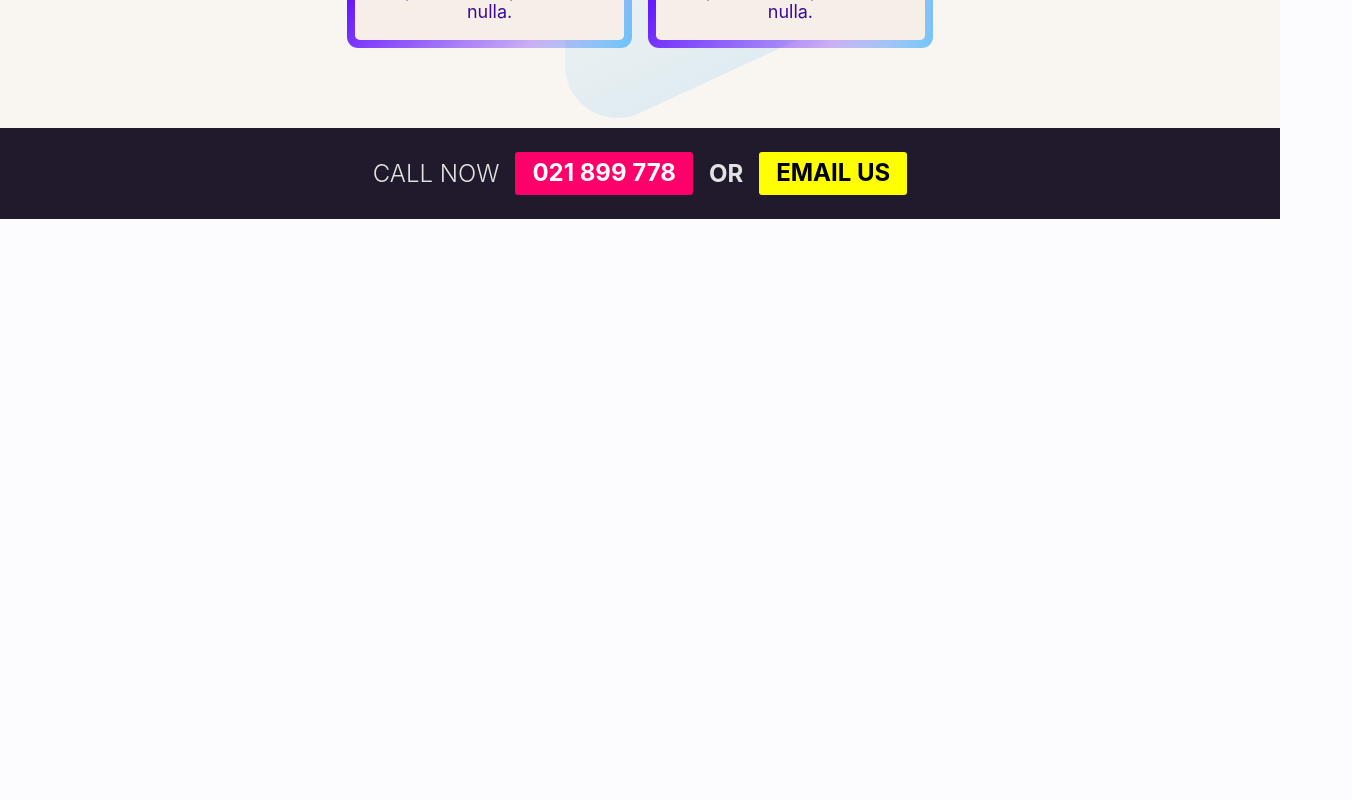
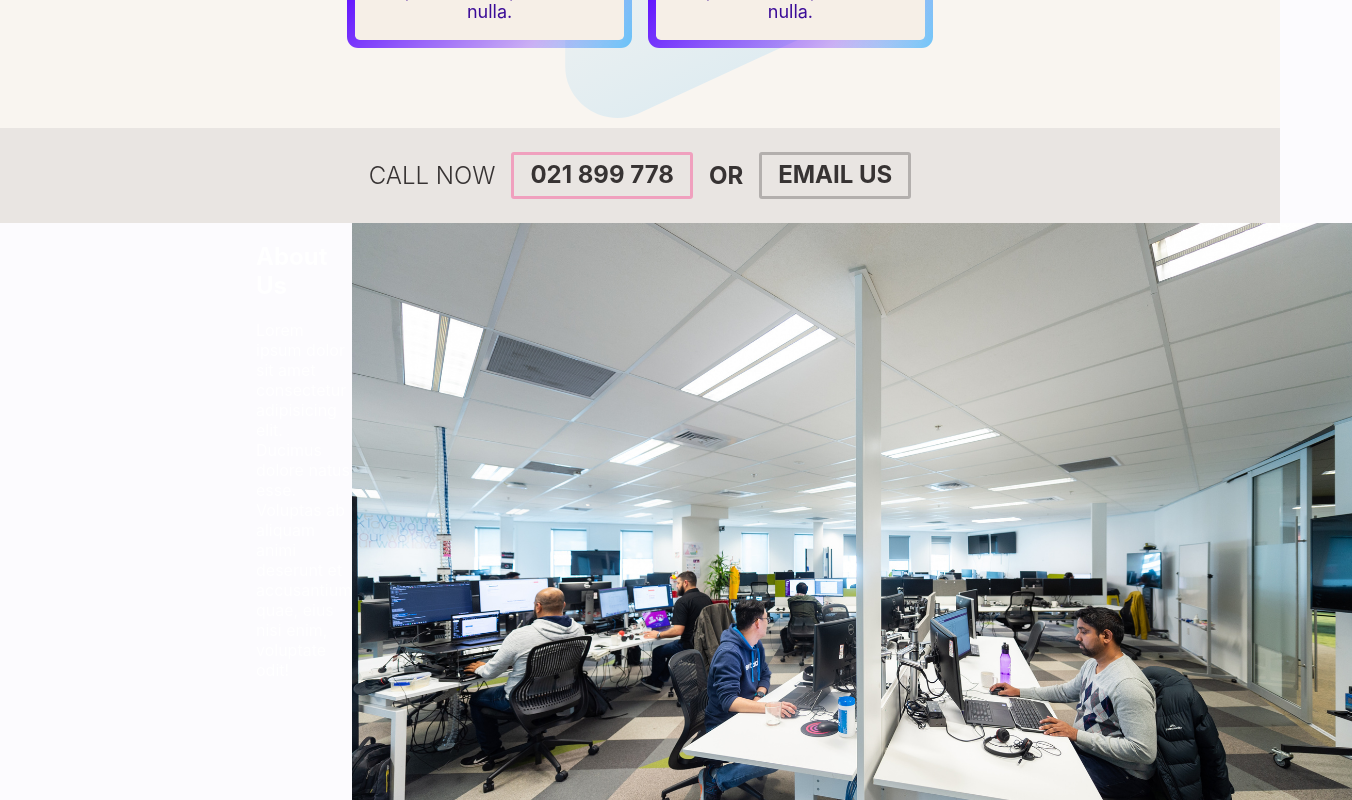
Before and after one commit to jakeluckie/netcraft, a React (Vite) app: page / in a window 1280 px wide. Shown: the part 1440-2240 px from the top of the page, 1352 px wide, since content can reach past the window. Before the commit the page ends 1659 px from the top, so only its background shows below. Built offline with nearby package versions, Linux system fonts and the light colour scheme.

Commit message:
started about section

```diff
--- a/src/components/cards/solutions/solutions-card.styles.scss
+++ b/src/components/cards/solutions/solutions-card.styles.scss
@@ -10,6 +10,7 @@
     ),
     linear-gradient(134deg, rgb(85, 0, 255) 43%, rgba(255, 255, 255, 0));
   padding: 0.5rem;
+  transition: box-shadow .25s;
   &:hover {
     box-shadow: 1px 1px 4px rgba(57, 9, 152, 0.248),
       4px 4px 9px rgba(25, 9, 58, 0.224), 4px 4px 14px rgba(25, 9, 58, 0.166);
--- a/src/components/navigation/navigation.styles.scss
+++ b/src/components/navigation/navigation.styles.scss
@@ -43,6 +43,7 @@
       font-weight: 300;
       padding: 1.8rem 1rem;
       border-bottom: solid 3px transparent;
+      transition: border-bottom .25s;
       &:hover {
         border-bottom: solid 3px yellow;
         cursor: pointer;
@@ -59,16 +60,19 @@
     }
 
     .solutions-dropdown-content {
-      display: none;
+      visibility: hidden;
+      opacity: 0;
       position: absolute;
       margin: 2rem 0 0 -1rem;
       background-color: #fcfbfe;
       z-index: 1;
+      transition: visibility 0s, opacity 0.25s linear;
       .nav-sub-link {
         padding: 1rem 1.5rem;
         font-weight: 400;
         color: rgb(85, 0, 255);
         border-bottom: solid 0.5px rgb(85, 0, 255, 10%);
+        transition: background-color .25s;
         &:last-child {
           border-bottom: 1px solid #fcfbfe;
         }
@@ -80,6 +84,8 @@
 
     .solutions-dropdown:hover .solutions-dropdown-content {
       display: flex;
+      visibility: visible;
+      opacity: 1;
       flex-direction: column;
     }
   }
--- /dev/null
+++ b/src/components/sections/about/about-section.component.tsx
@@ -0,0 +1,21 @@
+import "../../sections/about/about-section.styles.scss";
+
+const AboutSection = () => {
+  return (
+    <>
+      <section className="about-container content-padding">
+        <div className="about-section-content">
+          <h2 className="about-section-title">About Us</h2>
+          <p className="about-section-text">
+            Lorem ipsum dolor sit amet consectetur adipisicing elit. Ducimus
+            dolore natus esse. Voluptas ab aliquam animi deserunt et accusantium
+            quae, eius nisi enim, voluptate odit!
+          </p>
+        </div>
+        <img className="about-section-img" src="/office-tour-myob-nz-1000x677-2021-office-area_1.webp" />
+      </section>
+    </>
+  );
+};
+
+export default AboutSection;
--- a/src/components/sections/contact/contact-section.styles.scss
+++ b/src/components/sections/contact/contact-section.styles.scss
@@ -1,6 +1,6 @@
 .contact-container.content-padding {
   display: flex;
-  background-color: rgb(32, 26, 44);
+  background-color: rgb(233, 229, 226);
   justify-content: center;
   padding-top: 1.5rem;
   padding-bottom: 1.5rem;
@@ -12,12 +12,19 @@
     column-gap: 1rem;
     .contact-section-callnow-title {
       margin: 0;
+      color: rgb(55, 51, 51);
       font-weight: 300;
       font-size: var(--font-size-2xl);
     }
     .contact-section-callnow-btn {
       font-size: var(--font-size-2xl);
+      border: solid 3px rgb(255, 0, 106, 0.3);
+      background-color: transparent;
+      color: rgb(55, 51, 51);
       padding: 0.3rem 1rem 0.4rem 1rem;
+      &:hover {
+        border-color: #ff006a;
+      }
     }
   }
   .contact-section-email {
@@ -28,13 +35,18 @@
     .contact-section-email-title {
       margin: 0;
       font-weight: 700;
+      color: rgb(55, 51, 51);
       font-size: var(--font-size-2xl);
     }
     .contact-section-email-btn {
-      background-color: yellow;
-      color: black;
+      background-color: transparent;
+      border: solid 3px rgb(55, 51, 51, 0.3);
       font-size: var(--font-size-2xl);
+      color: rgb(55, 51, 51);
       padding: 0.3rem 1rem 0.4rem 1rem;
+      &:hover {
+        border-color: rgb(55, 51, 51);
+      }
     }
   }
 }
@@ -43,5 +55,6 @@
   .contact-container.content-padding {
     flex-direction: column;
     row-gap: 1rem;
+    align-items: center;
   }
 }
--- a/src/components/sections/solutions/solutions-section.styles.scss
+++ b/src/components/sections/solutions/solutions-section.styles.scss
@@ -56,6 +56,9 @@
 }
 
 @media screen and (max-width: 479px) {
+  .solutions-container {
+    padding-bottom: 2rem;
+  }
   .solution-cards-container {
     justify-content: center;
   }
--- a/src/index.css
+++ b/src/index.css
@@ -54,7 +54,7 @@ button {
   background-color: #ff006a;
   color: white;
   cursor: pointer;
-  transition: border-color 0.25s;
+  transition: border-color 0.25s, background-color 0.25s;
 }
 button:hover {
   background-color: #c9105d;
--- a/src/routes/home/home.component.tsx
+++ b/src/routes/home/home.component.tsx
@@ -1,4 +1,5 @@
 import Navigation from "../../components/navigation/navigation.component";
+import AboutSection from "../../components/sections/about/about-section.component";
 import ContactSection from "../../components/sections/contact/contact-section.component";
 import SolutionsSection from "../../components/sections/solutions/solutions-section.component";
 import "./home.styles.scss";
@@ -27,6 +28,7 @@ const Home = () => {
       </section>
       <SolutionsSection />
       <ContactSection />
+      <AboutSection />
     </>
   );
 };
```
Also changed, not shown: public/office-tour-myob-nz-1000x677-2021-office-area_1.webp (added), src/components/sections/about/about-section.styles.scss (added).
